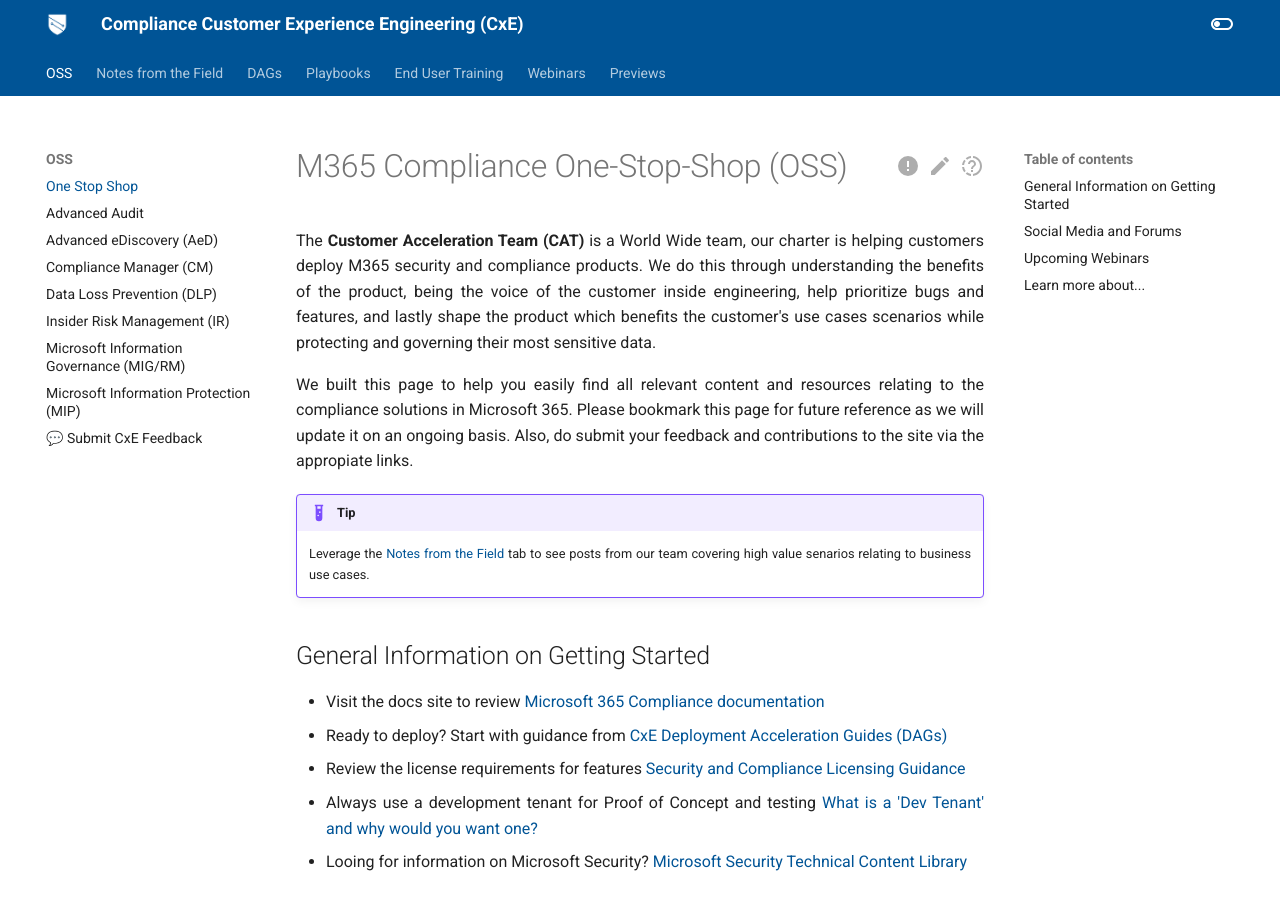
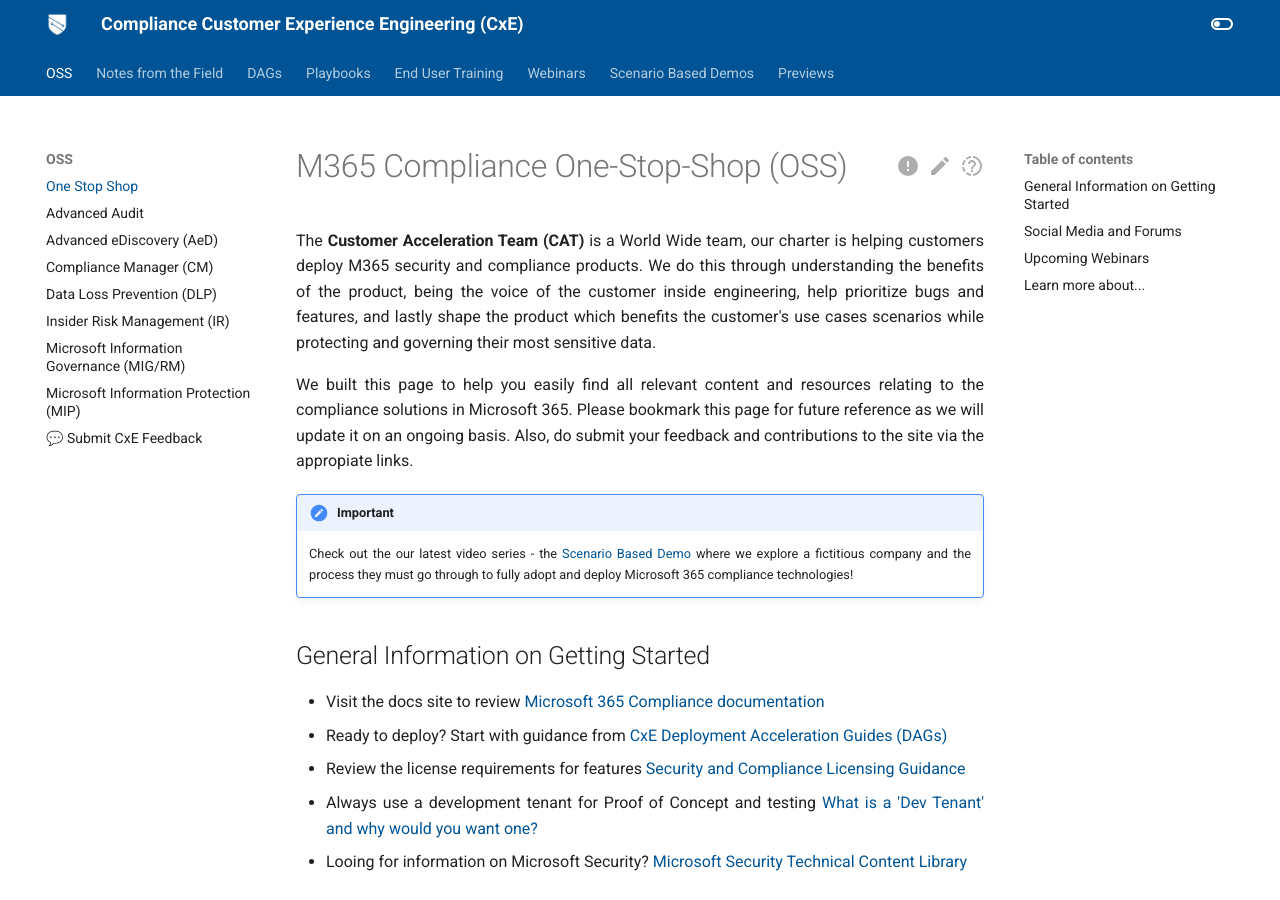
Before and after one commit to microsoft/ComplianceCxE, an MkDocs documentation site: the page built from docs/index.md, in a window 1280 px wide and 900 px high. Built offline with MkDocs 1.6.1 and Material for MkDocs 9.7.7, drawn with Linux system fonts in a browser that asks for light colours; comment, search, counter and statistics services are not loaded; old or Windows-style settings are respelled for this version of MkDocs.

Commit message:
add sbd series content

```diff
--- a/docs/index.md
+++ b/docs/index.md
@@ -4,8 +4,8 @@
 
 We built this page to help you easily find all relevant content and resources relating to the compliance solutions in Microsoft 365. Please bookmark this page for future reference as we will update it on an ongoing basis. Also, do submit your feedback and contributions to the site via the appropiate links.
 
-!!! example "Tip"
-    Leverage the [Notes from the Field](notes/mig/ms) tab to see posts from our team covering high value senarios relating to business use cases.
+!!! important
+    Check out the our latest video series - the [Scenario Based Demo](sbd/sbd-intro) where we explore a fictitious company and the process they must go through to fully adopt and deploy Microsoft 365 compliance technologies!
 
 ## General Information on Getting Started
 
--- a/mkdocs.yml
+++ b/mkdocs.yml
@@ -57,6 +57,10 @@
     - Webinars:
       - Webinars: webinars.md
       - 💬 Submit CxE Feedback: https://aka.ms/mipc/mipcOSS
+    - Scenario Based Demos:
+      - About the Series: sbd\sbd-intro.md
+      - Episode 1: sbd\sbd-ep1.md
+      - 💬 Submit CxE Feedback: https://aka.ms/mipc/mipcOSS
     - Previews:
       - Join Private Previews: previews.md
       - MIG/RM:
```
Also changed, not shown: docs/sbd/sbd-ep1.md (added, +7 -0 lines), docs/sbd/sbd-intro.md (added, +7 -0 lines).
